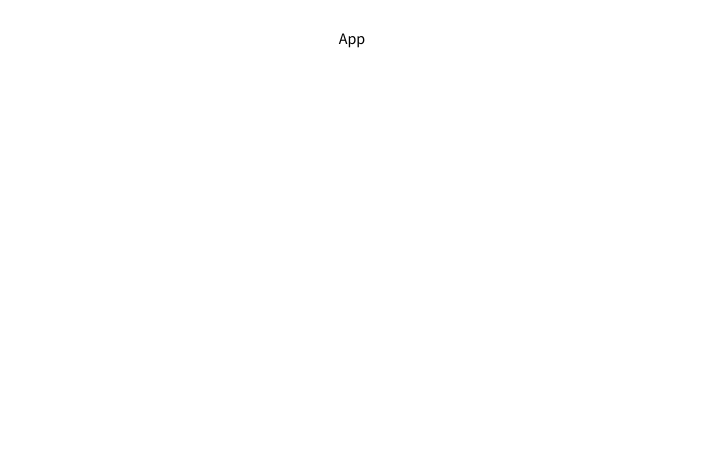
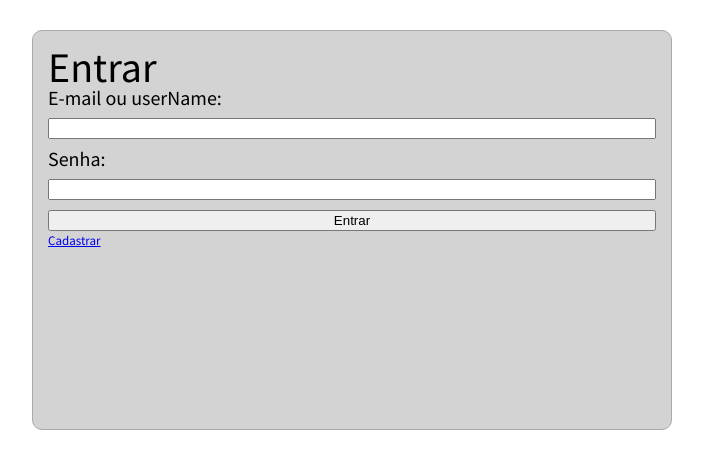
Before and after one commit to gabriel-victor933/projeto18-freela-front, a React (Vite) app: page / in a window 1280 px wide. Shown: the top 468 px of the page, without its empty margins (288-991 px from the left). Built offline with nearby package versions, Linux system fonts and the light colour scheme.

Commit message:
fixing server response bugs

```diff
--- a/src/pages/signin.jsx
+++ b/src/pages/signin.jsx
@@ -2,6 +2,7 @@
 import {useForm} from "react-hook-form"
 import { useState } from "react"
 import axios from "axios"
+import { Link } from "react-router-dom"
 
 export default function SignIn(){
 
@@ -16,8 +17,7 @@
             localStorage.setItem("token",res.data.token)
         })
         .catch((err)=>{
-            console.log(err)
-            setServerError(err.response.data)
+            setServerError(err.response?.data)
         })
     }
 
@@ -28,14 +28,15 @@
                 <label htmlFor="name" >E-mail ou userName:</label>
                 <input type="text" name="email" {...register("locator", { required: "Insira o email/username", maxLength: {value: 50, message: "máximo de 50 caracteres"} } )}/>
                 {errors?.locator && <small>{errors.locator.message}</small>}
-                {serverError.errorType === "email" ? <small>{serverError.message}</small> : <></>}
+                {serverError?.errorType === "email" ? <small>{serverError.message}</small> : <></>}
                 <label htmlFor="name" >Senha:</label>
                 <input type="password" name="password" {...register("password", { required: "insira a senha"})}/>
                 {errors?.password && <small>{errors.password.message}</small>}
-                {serverError.errorType === "password" ? <small>{serverError.message}</small> : <></>}
+                {serverError?.errorType === "password" ? <small>{serverError.message}</small> : <></>}
                 <button>Entrar</button>
             </form>
 
+            <Link to="/signup"><small>Cadastrar</small></Link>
         </Container>
     )
 }
--- a/src/pages/signup.jsx
+++ b/src/pages/signup.jsx
@@ -1,7 +1,7 @@
 import { styled } from "styled-components"
 import {useForm} from "react-hook-form"
 import axios from "axios"
-import { useNavigate } from "react-router-dom"
+import { useNavigate, Link } from "react-router-dom"
 import { useState } from "react"
 
 export default function SignUp(){
@@ -15,10 +15,11 @@
 
         axios.post(`${import.meta.env.VITE_API_URL}/signup`,data)
         .then((res)=>{
-            navigate("/signin")
+            navigate("/")
         })
         .catch((err)=>{
-            setServerError(err.response.data)
+            console.log(err)
+            setServerError(err.response?.data)
         })
 
     }
@@ -40,11 +41,11 @@
                 <label htmlFor="name" >E-mail:</label>
                 <input type="email" name="email" {...register("email", { required: "insira o email", maxLength: {value: 50, message: "máximo de 50 caracteres"} })}/>
                 {errors?.email && <small>{errors.email.message}</small>}
-                {serverError.errorType === "email" ? <small>{serverError.message}</small> : <></>}
+                {serverError?.errorType === "email" ? <small>{serverError.message}</small> : <></>}
                 <label htmlFor="name" >Username: </label>
                 <input type="text" name="username" {...register("username", { required: "insira o username", maxLength: {value: 50, message: "máximo de 50 caracteres"} })}/>
                 {errors?.username && <small>{errors.username.message}</small>}
-                {serverError.errorType === "username" ? <small>{serverError.message}</small> : <></>}
+                {serverError?.errorType === "username" ? <small>{serverError.message}</small> : <></>}
                 <label htmlFor="name" >Foto:</label>
                 <input type="text" name="photo" {...register("photo", { pattern:{value: /^(https?|ftp):\/\/.*\.(jpeg|jpg|png|gif|bmp)$/, message: "insira um link válido (formato: http://...)"} })}/>
                 {errors?.photo && <small>{errors.photo.message}</small>}
@@ -59,7 +60,7 @@
                 {errors?.confirmPassword && <small>{errors.confirmPassword.message}</small>}
                 <button>Cadastrar</button>
             </form>
-
+            <Link to="/"><small>Entrar</small></Link>
         </Container>
     )
 }
```
Also changed, not shown: src/App.jsx (+4 -5 lines).
